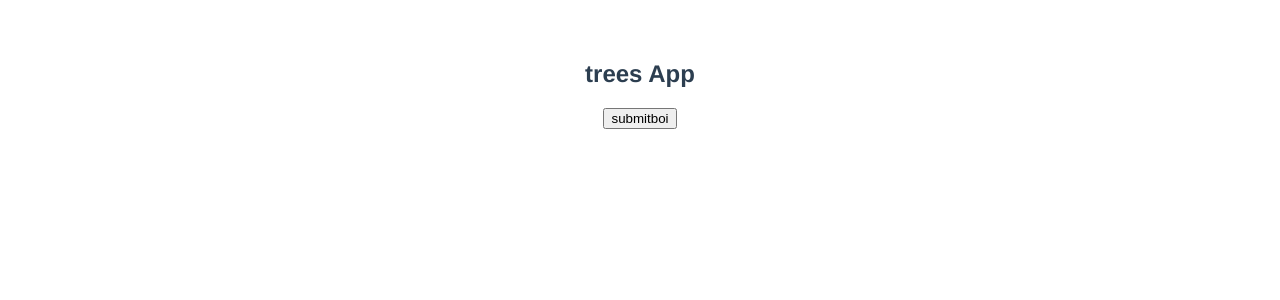
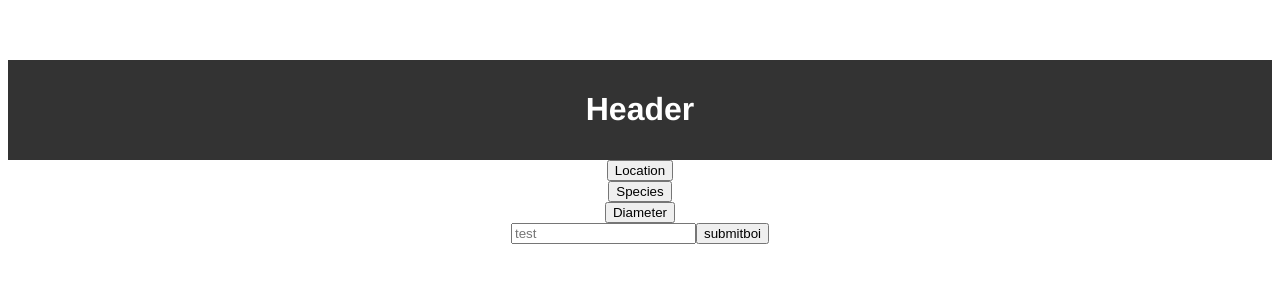
Before and after one commit to kylemcloughlin/treesApp, a Vue app in the folder client/: page / in a window 1280 px wide. Shown: the top 300 px of the page. Built offline with nearby package versions, Linux system fonts and the light colour scheme.

Commit message:
starting front end ,added components

```diff
--- a/client/public/index.html
+++ b/client/public/index.html
@@ -4,7 +4,7 @@
     <meta charset="utf-8">
     <meta http-equiv="X-UA-Compatible" content="IE=edge">
     <meta name="viewport" content="width=device-width,initial-scale=1.0">
-    <link rel="icon" href="<%= BASE_URL %>favicon.ico">
+    <!-- <link rel="icon" href="<%= BASE_URL %>favicon.ico"> -->
     <title><%= htmlWebpackPlugin.options.title %></title>
   </head>
   <body>
--- a/client/src/App.vue
+++ b/client/src/App.vue
@@ -1,16 +1,35 @@
 <template>
   <div id="app">
     <Header msg="trees App"/>
+    <Location msg='' v-on:setSearch='setSearch'/>
+    <Species msg=''/>
+    <Diameter msg=''/>
+    <SearchBar msg="location"/>
   </div>
 </template>
 
 <script>
 import Header from './components/header.vue'
+import Location from './components/location'
+import Diameter from './components/diameter'
+import SearchBar from './components/SearchBar'
+import Species from './components/species'
 
 export default {
   name: 'App',
   components: {
-    Header
+    Header,
+    Location,
+    Diameter,
+    SearchBar,
+    Species
+
+  },
+  methods: {
+
+   setSearch(x) {
+      console.log('set search', x)
+    }
   }
 }
 </script>
--- a/client/src/components/SearchBar.vue
+++ b/client/src/components/SearchBar.vue
@@ -0,0 +1,54 @@
+<template>
+<div>
+  <!-- <h2>{{msg}}</h2> -->
+   <form @submit="searchTree">
+  <input type="text" placeholder='test'/>
+    <input type="submit" value="submitboi" class='btn' @submit.prevent="searchTree"/>
+  </form>
+</div>
+</template>
+
+<script>
+// import axios from 'axios';
+
+export default {
+  name: "SearchBar",
+  props: {
+    msg: String
+  },
+  methods: {
+     searchTree(e) {
+      console.log('hit');
+
+      e.preventDefault();
+ this.$http.plain.get('/trees')
+  .then( response => response.data)
+  .then(data => console.log(data[0]))
+  .catch(err => console.log(":(",err))
+//   axios.get('http://localhost:3000/trees')
+//     .then(res => console.log(res) )
+//     .catch(err=> console.log(err))
+ }
+}
+
+
+};
+</script>
+
+// <!-- Add "scoped" attribute to limit CSS to this component only -->
+<style scoped>
+/* h3 {
+  margin: 40px 0 0;
+}
+ul {
+  list-style-type: none;
+  padding: 0;
+}
+li {
+  display: inline-block;
+  margin: 0 10px;
+}
+a {
+  color: #42b983;
+} */
+</style>
--- /dev/null
+++ b/client/src/components/diameter.vue
@@ -0,0 +1,21 @@
+<template>
+<div>
+  <form>
+    <input type="submit" value="Diameter" class='btn' />
+  </form>
+</div>
+</template>
+
+
+<script>
+export default {
+   name: "Diameter",
+  props: {
+    msg: String
+  },
+
+}
+</script>
+<style scoped>
+
+</style>
--- a/client/src/components/header.vue
+++ b/client/src/components/header.vue
@@ -1,53 +1,28 @@
 <template>
-<div>
-  <h2>{{msg}}</h2>
-   <form @submit="searchTree">
-    <input type="submit" value="submitboi" class='btn' @submit.prevent="searchTree">
-  </form>
-</div>
+    <div class='header'>
+    <h1>Header</h1>
+    </div>
 </template>
 
+
 <script>
-// import axios from 'axios';
-
 export default {
-  name: "Header",
+   name: "Species",
   props: {
     msg: String
   },
-  methods: {
-     searchTree(e) {
-      console.log('hit');
 
-      e.preventDefault();
- this.$http.plain.get('/trees')
-  .then( response => response.data)
-  .then(data => console.log(data[0]))
-  .catch(err => console.log(":(",err))
-//   axios.get('http://localhost:3000/trees')
-//     .then(res => console.log(res) )
-//     .catch(err=> console.log(err))
- }
 }
-
-
-};
 </script>
-
-// <!-- Add "scoped" attribute to limit CSS to this component only -->
 <style scoped>
-/* h3 {
-  margin: 40px 0 0;
-}
-ul {
-  list-style-type: none;
-  padding: 0;
-}
-li {
-  display: inline-block;
-  margin: 0 10px;
-}
-a {
-  color: #42b983;
-} */
+  .header{
+    background: #333;
+    color: #fff;
+    text-align: center;
+    padding: 10px;
+  }
+  .header a {
+    color: #fff;
+    padding-right: 5px;
+  }
 </style>
--- /dev/null
+++ b/client/src/components/location.vue
@@ -0,0 +1,28 @@
+<template>
+   <div>
+  <form>
+    <input type="submit" value="Location" class='btn' v-on:click.stop="click"/>
+  </form>
+</div>
+</template>
+
+
+<script>
+export default {
+   name: "Location",
+  props: {
+    msg: String
+  }, methods: {
+    click(e) {
+     e.preventDefault();
+     console.log("!!")
+   this.$emit('setSearch', 'location');
+
+ }
+}
+
+}
+</script>
+<style scoped>
+
+</style>
--- /dev/null
+++ b/client/src/components/species.vue
@@ -0,0 +1,21 @@
+<template>
+<div>
+  <form>
+    <input type="submit" value="Species" class='btn' />
+  </form>
+</div>
+</template>
+
+
+<script>
+export default {
+   name: "Species",
+  props: {
+    msg: String
+  },
+
+}
+</script>
+<style scoped>
+
+</style>
```
Also changed, not shown: client/src/components/HelloWorld.vue (deleted, +0 -30 lines).
